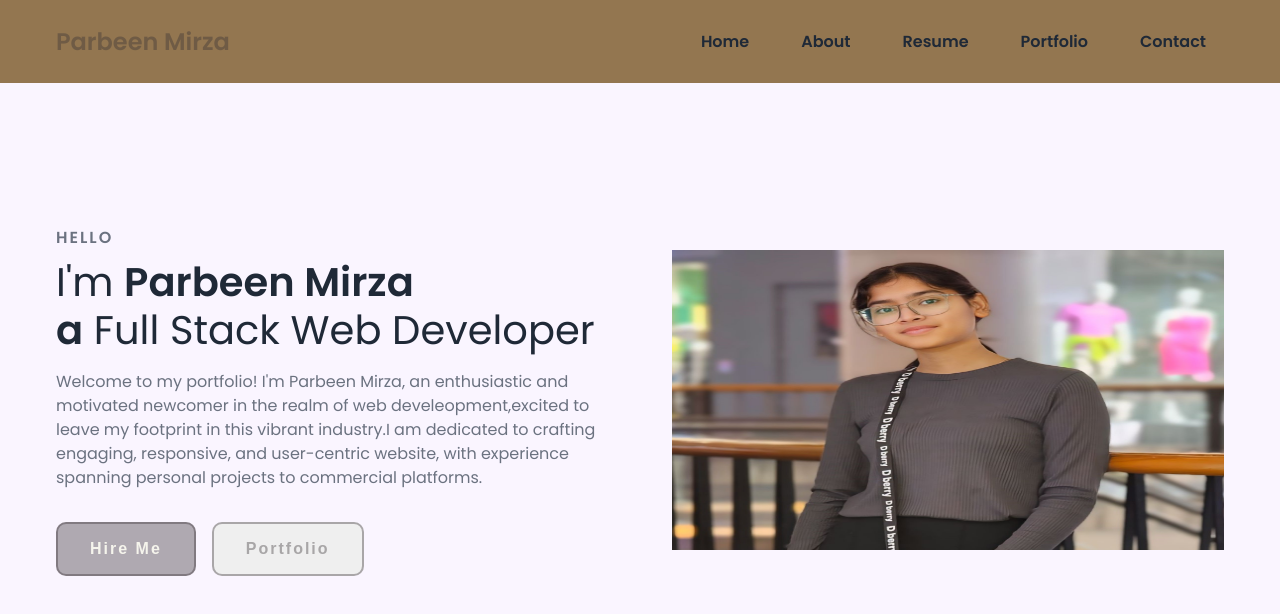
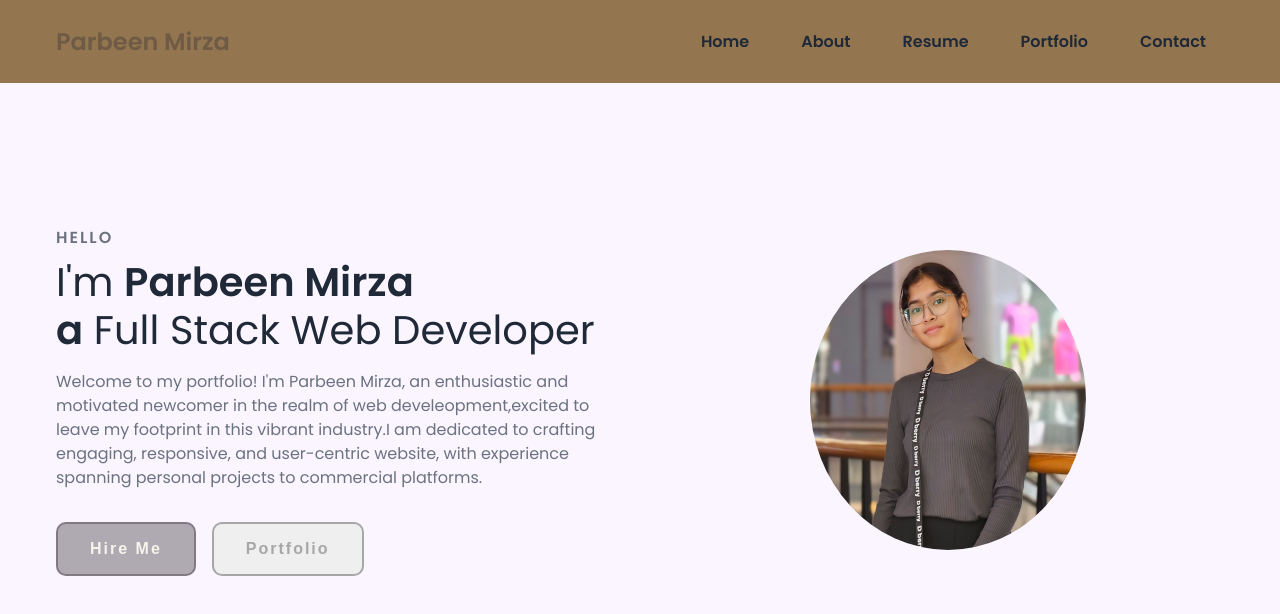
Before and after one commit to Parbeenmirza/Parbeenmirza.github.io, a plain HTML site: page index.html in a window 1280 px wide. Drawn offline with Linux system fonts and the light colour scheme.

Commit message:
Add files via upload

```diff
--- a/styles.css
+++ b/styles.css
@@ -176,8 +176,8 @@ ul li a:hover {
 }
 
 .image img {
-    width: min(40rem, 100%);
-    border-rectangular: 300%;
+    width: min(40rem, 50%);
+    border-radius: 300%;
 }
 
 @media (width < 750px) {
```
